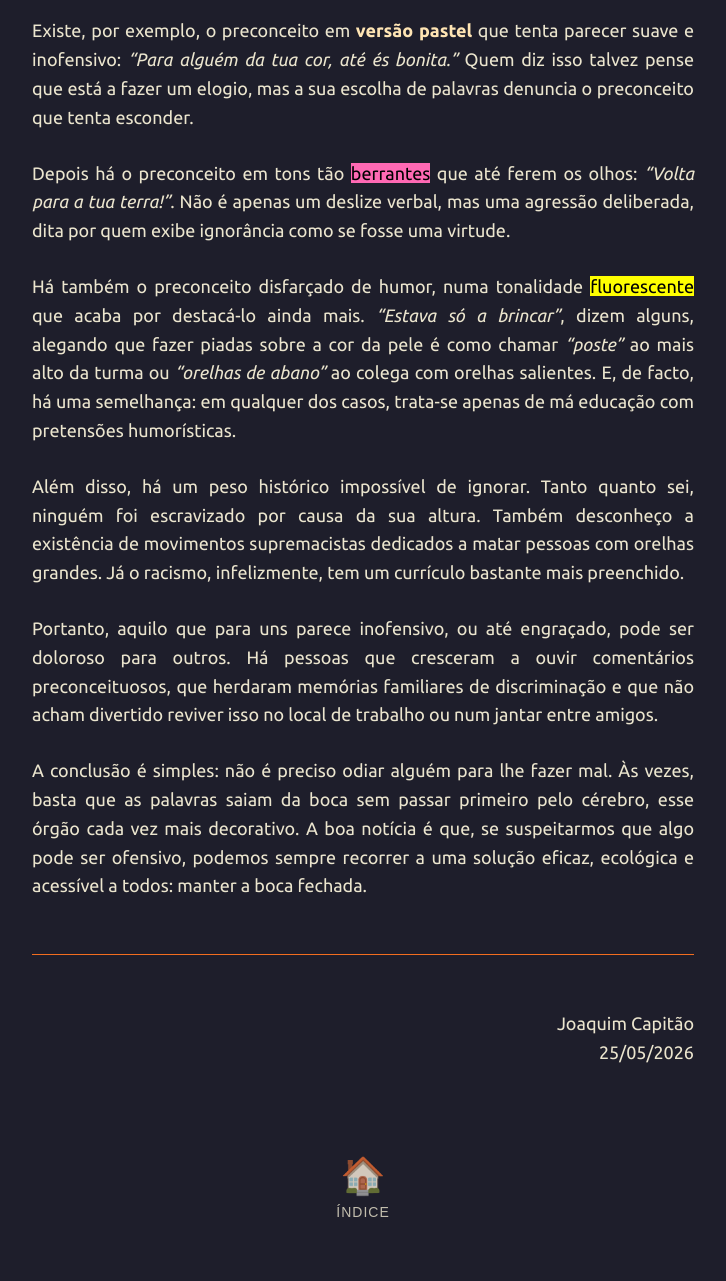
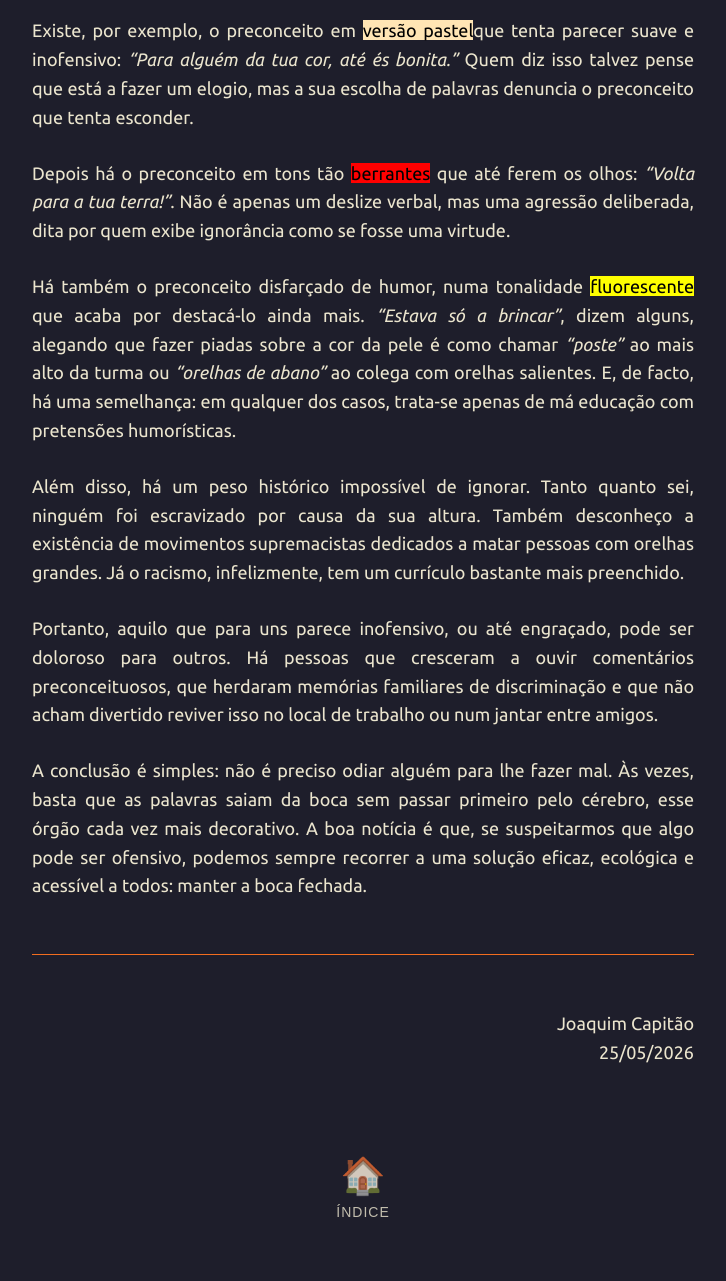
Before and after one commit to joaquim-capitao/queime-depois-de-ler, a Jekyll site: the page built from variacoes-cromaticas.md, in a window 1280 px wide. Shown: the part 663-1944 px from the top of the page, without its empty margins (277-1003 px from the left). Built offline with Jekyll 4.4.1, drawn with Linux system fonts in a browser that asks for light colours; our own code applies the rules of GitHub Pages for plain Markdown files.

Commit message:
Improve formatting of prejudice examples in markdown
Updated the formatting of terms related to prejudice to enhance clarity and visual impact.

```diff
--- a/variacoes-cromaticas.md
+++ b/variacoes-cromaticas.md
@@ -6,9 +6,9 @@ Ainda assim, há quem olhe para essa riqueza com desconfiança. Mas, ironicament
 
 ![](https://i.ibb.co/S7sJNDkT/image.jpg)
 
-Existe, por exemplo, o preconceito em <strong><span style="color: #FFE5B4;">versão pastel</span></strong> que tenta parecer suave e inofensivo: *“Para alguém da tua cor, até és bonita.”* Quem diz isso talvez pense que está a fazer um elogio, mas a sua escolha de palavras denuncia o preconceito que tenta esconder.
+Existe, por exemplo, o preconceito em <mark style="background-color: #FFE5B4;">versão pastel</mark>que tenta parecer suave e inofensivo: *“Para alguém da tua cor, até és bonita.”* Quem diz isso talvez pense que está a fazer um elogio, mas a sua escolha de palavras denuncia o preconceito que tenta esconder.
 
-Depois há o preconceito em tons tão <mark style="background-color: hotpink;">berrantes</mark> que até ferem os olhos: *“Volta para a tua terra!”*. Não é apenas um deslize verbal, mas uma agressão deliberada, dita por quem exibe ignorância como se fosse uma virtude.
+Depois há o preconceito em tons tão <mark style="background-color: red;">berrantes</mark> que até ferem os olhos: *“Volta para a tua terra!”*. Não é apenas um deslize verbal, mas uma agressão deliberada, dita por quem exibe ignorância como se fosse uma virtude.
 
 Há também o preconceito disfarçado de humor, numa tonalidade <mark>fluorescente</mark> que acaba por destacá-lo ainda mais. *“Estava só a brincar”*, dizem alguns, alegando que fazer piadas sobre a cor da pele é como chamar *“poste”* ao mais alto da turma ou *“orelhas de abano”* ao colega com orelhas salientes. E, de facto, há uma semelhança: em qualquer dos casos, trata-se apenas de má educação com pretensões humorísticas.
 
```
